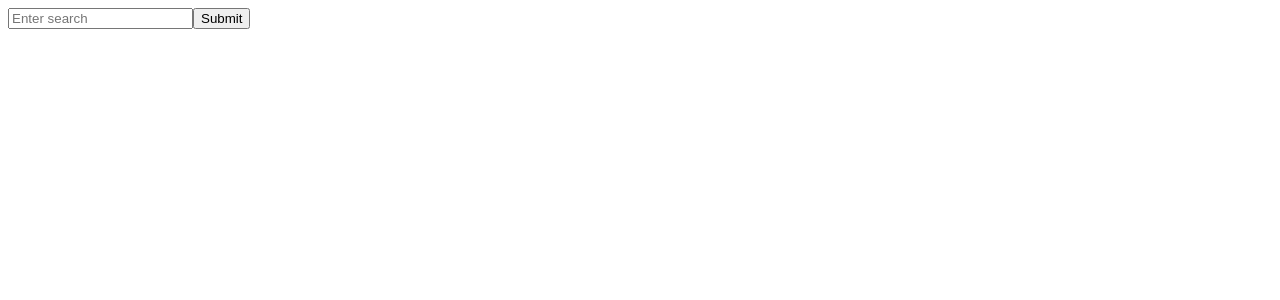
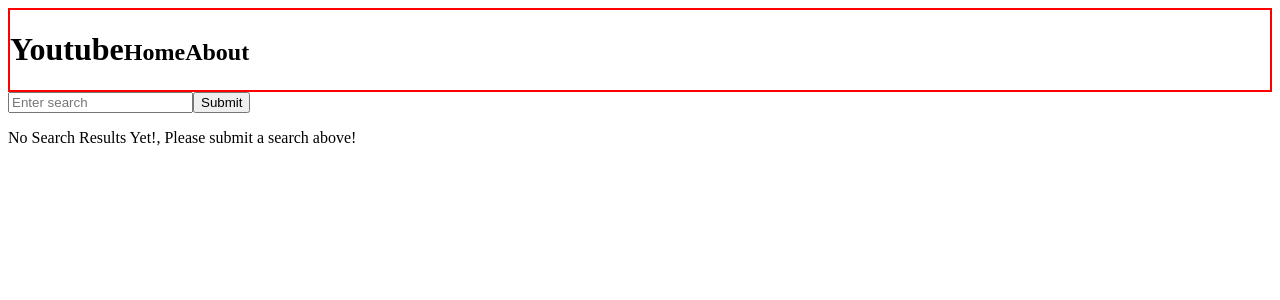
Before and after one commit to NRiddick113/Youtube-Project, a React (Create React App) app: page / in a window 1280 px wide. Shown: the top 300 px of the page. Built offline with nearby package versions, Linux system fonts and the light colour scheme; the HTML template or start-up script is replaced by a standard one.

Commit message:
navbar update

```diff
--- /dev/null
+++ b/src/Components/NavBar.css
@@ -0,0 +1,9 @@
+.navBar{
+    display: flex;
+    border: 2px solid red;
+    flex-wrap: wrap;
+    justify-content: flex-start;
+    align-content: stretch;
+    flex-direction: row;
+    align-items: baseline;
+}
--- a/src/Components/NavBar.js
+++ b/src/Components/NavBar.js
@@ -1,9 +1,12 @@
 import React from 'react';
+import './NavBar.css'
 
 function NavBar() {
     return (
         <div className='navBar'>
-
+            <h1>Youtube </h1>
+            <h2> Home </h2>
+            <h2> About </h2>
         </div>
     );
 }
--- a/src/Components/Search.js
+++ b/src/Components/Search.js
@@ -5,6 +5,8 @@
         <div>
             <input type='text' placeholder='Enter search'/>
             <input type='submit' />
+
+            <p>No Search Results Yet!, Please submit a search above!</p>
         </div>
     );
 }
```
